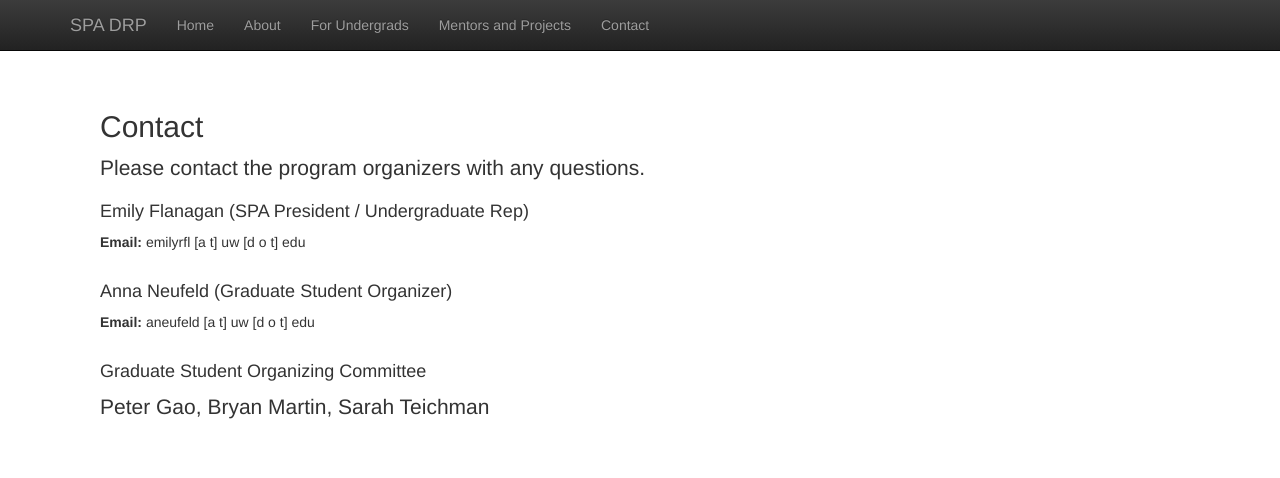
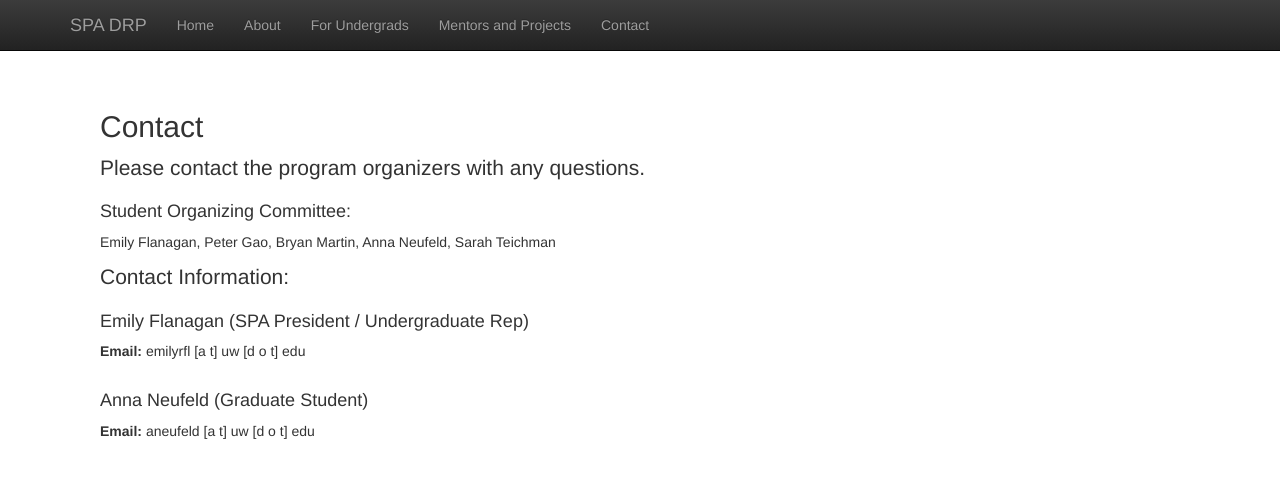
Before and after one commit to anna-neufeld/spa_drp, a Jekyll site: the page built from contact.html, in a window 1280 px wide. Shown: the top 478 px of the page. Built offline with Jekyll 4.4.1, drawn with Linux system fonts in a browser that asks for light colours; nearby versions of some CDN libraries; library files that are not in the unit come from our copies.

Commit message:
Changing contact page

```diff
--- a/contact.html
+++ b/contact.html
@@ -7,20 +7,23 @@ title:  'Contact'
   <h2 class="featurette-heading">Contact </h2>
   <p class="lead">
   Please contact the program organizers with any questions.
+  <h4> Student Organizing Committee: </h4>
+  <p>
+    Emily Flanagan, Peter Gao, Bryan Martin, Anna Neufeld, Sarah Teichman
+    <br/>
   </p>
-  <h4>Emily Flanagan (SPA President / Undergraduate Rep)</h4>
+  <p class="lead">
+    Contact Information:
+  </p>
+  <h4>Emily Flanagan (SPA President / Undergraduate Rep) </h4>
   <p>
     <strong>Email:</strong> emilyrfl [a t] uw [d o t] edu <br/>
     <br/>
   </p>
-  <h4>Anna Neufeld (Graduate Student Organizer)</h4>
+  <h4>Anna Neufeld (Graduate Student)</h4>
   <p>
     <strong>Email:</strong> aneufeld [a t] uw [d o t] edu <br/>
     <br/>
   </p>
-  <h4> Graduate Student Organizing Committee</h4>
-  <p class="lead">
-    Peter Gao, Bryan Martin, Sarah Teichman
-    <br/>
-  </p>
+
 </div>
```
